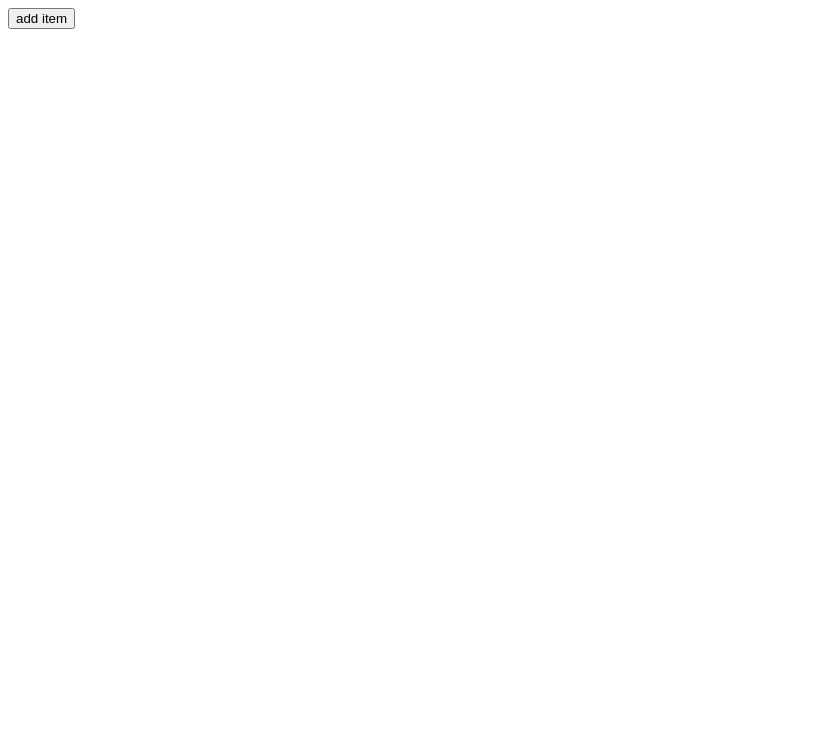
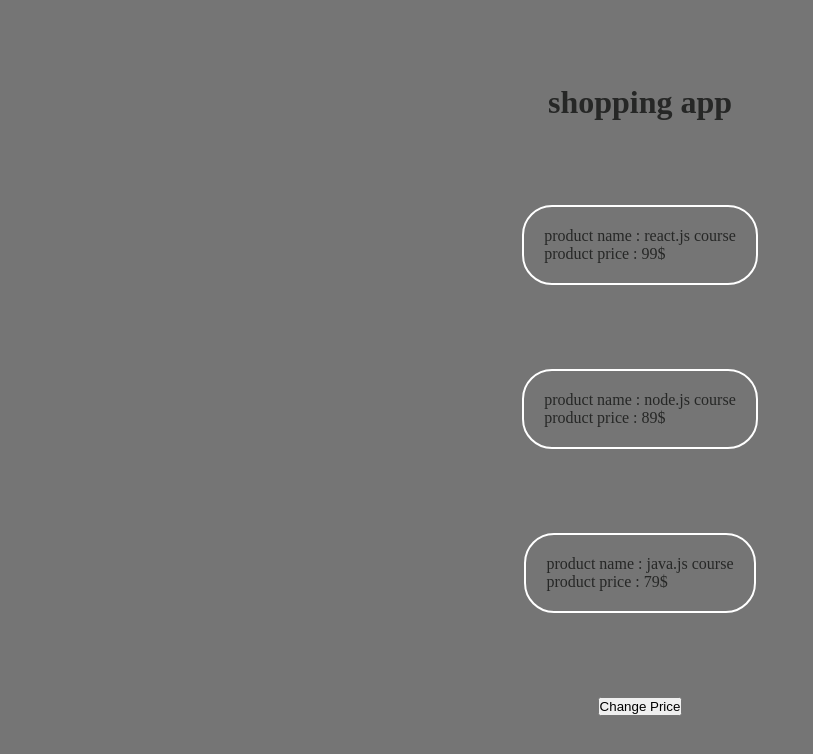
Before and after one commit to Farhad-Toumarzade/react, a React (Create React App) app: page / in a window 1280 px wide. Shown: the top 754 px of the page, without its empty margins (0-813 px from the left). Built offline with nearby package versions, Linux system fonts and the light colour scheme; the HTML template or start-up script is replaced by a standard one.

Commit message:
style be component.

```diff
--- a/src/App.js
+++ b/src/App.js
@@ -1,7 +1,7 @@
 // import React, {useState } from 'react';
 import Product from "./product";
 import React, {useState} from 'react';
-
+import './app.css'
 
 
 
@@ -53,16 +53,16 @@ import React, {useState} from 'react';
 const App = () => {
 
   const [products,setProducts] = useState([
-    {title: "react.js", price: "99$"},
-    {title: "node.js", price: "89$"},
-    {title: "java.js", price: "79$"},
+    {title: "react.js", price: "99$", id: 1},
+    {title: "node.js", price: "89$", id: 2},
+    {title: "java.js", price: "79$", id: 3},
   ]);
 
   const clickHandler = () => {
     setProducts([
-      {title: "react.js", price: "79$"},
-      {title: "node.js", price: "69$"},
-      {title: "java.js", price: "59$"},
+      {title: "react.js", price: "79$", id: 1 },
+      {title: "node.js", price: "69$", id: 2},
+      {title: "java.js", price: "59$",id: 3}
     ]);
   };
 
@@ -70,7 +70,7 @@ const App = () => {
   <div className='container' id='title'>
     <h1>shopping app</h1>
     {products.map((product) =>{
-      return <Product name={product.title} price={product.price} />;
+      return <Product name={product.title} price={product.price} key={product.id} />;
     })}
     <button onClick={clickHandler}>Change Price</button>
   </div>
--- /dev/null
+++ b/src/app.css
@@ -0,0 +1,9 @@
+.container{
+    background-color: rgb(117, 117, 117);
+    color: rgb(38, 39, 38);
+    display: flex;
+   justify-content: space-evenly;
+    align-items: center;
+    flex-direction: column;
+   height: 100vh;
+}
--- /dev/null
+++ b/src/index.css
@@ -0,0 +1,8 @@
+*{
+    margin: 0;
+    padding: 0;
+}
+
+.body{
+    font-size: bold;
+}
--- /dev/null
+++ b/src/product.css
@@ -0,0 +1,5 @@
+.product{
+    border: 2px solid white;
+    border-radius: 30px;
+    padding: 20px;
+}
--- a/src/product.js
+++ b/src/product.js
@@ -1,7 +1,8 @@
+import './product.css'
 const product = (props) => {
     console.log(props);
     return (
-        <div>
+        <div className="product">
             <p>product name : {props.name} course</p>
             <p>product price : {props.price} </p>
         </div>
```
Also changed, not shown: src/index.js (+4 -4 lines).
